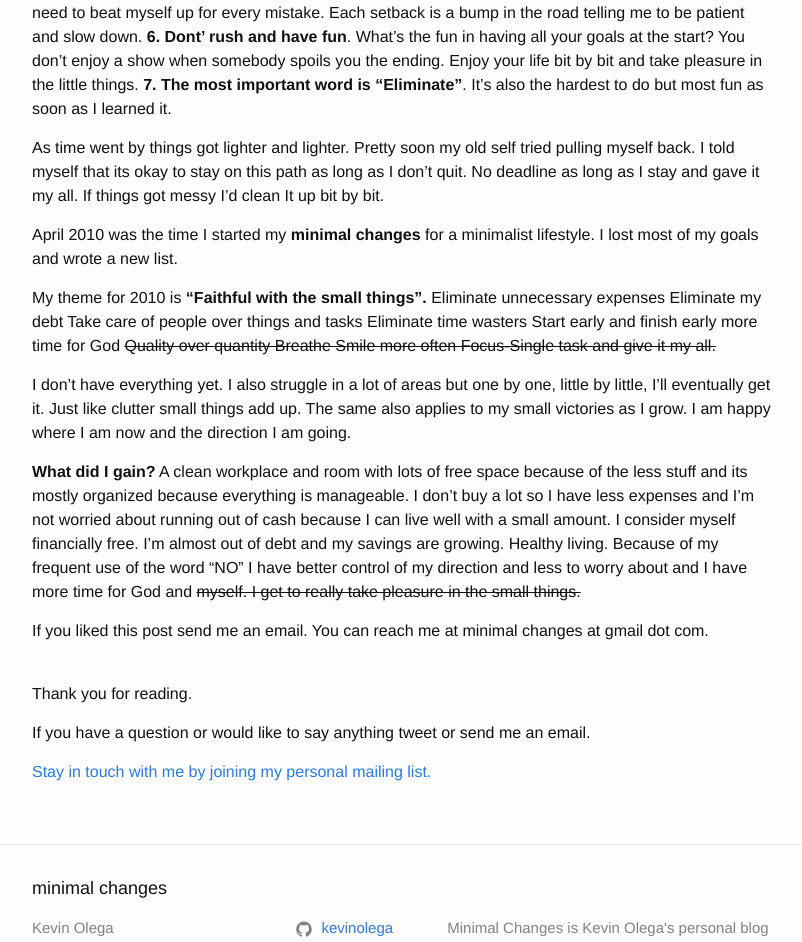
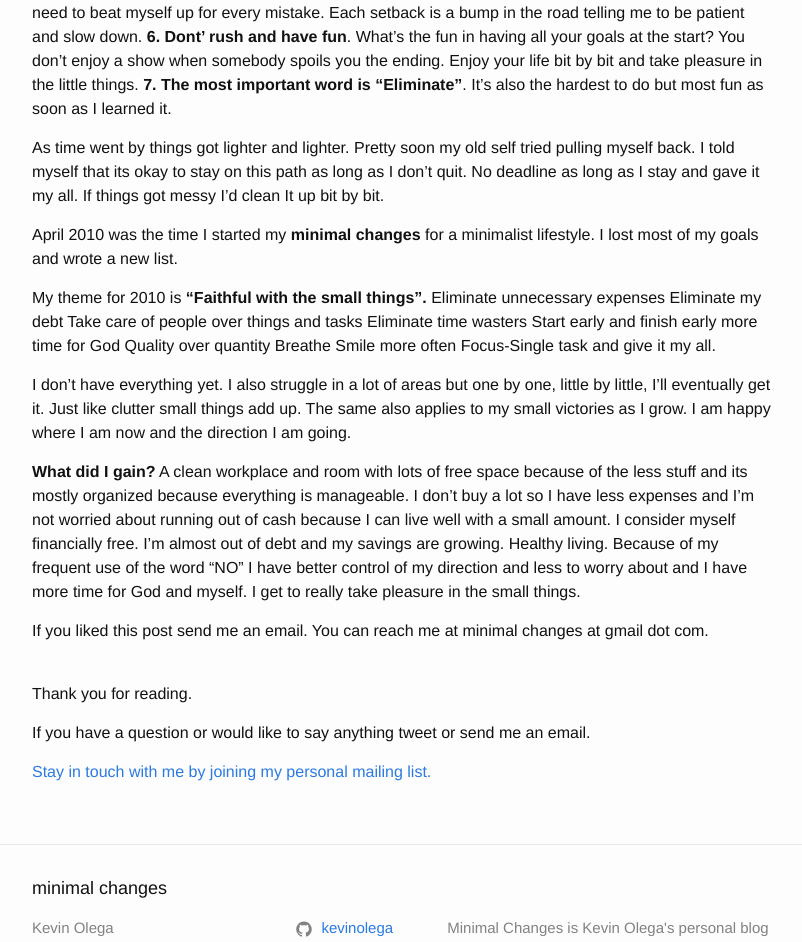
Before and after one commit to kevinolega/minimalchanges, a Jekyll site: the page built from _posts/2010-08-27-minimalist-lifestyle.md, in a window 1280 px wide. Shown: the part 1138-2080 px from the top of the page, without its empty margins (238-1040 px from the left). Built offline with Jekyll 4.4.1, drawn with Linux system fonts in a browser that asks for light colours; nearby versions of some CDN libraries; library files that are not in the unit come from our copies; part of the change alters nothing that is shown.

Commit message:
savechanges

```diff
--- a/_posts/2010-08-27-minimalist-lifestyle.md
+++ b/_posts/2010-08-27-minimalist-lifestyle.md
@@ -37,7 +37,6 @@ Take care of people over things and tasks
 Eliminate time wasters
 Start early and finish early
 more time for God
-<del datetime="2016-05-20T16:55:55+00:00">
 Quality over quantity
 Breathe
 Smile more often
@@ -50,7 +49,7 @@ A clean workplace and room with lots of free space because of the less stuff and
 I don’t buy a lot so I have less expenses and I’m not worried about running out of cash because I can live well with a small amount. I consider myself financially free.
 I’m almost out of debt and my savings are growing.
 Healthy living.
-Because of my frequent use of the word “NO” I have better control of my direction and less to worry about and I have more time for God and <del datetime="2016-05-20T16:55:55+00:00">myself.
+Because of my frequent use of the word “NO” I have better control of my direction and less to worry about and I have more time for God and myself.
 I get to really take pleasure in the small things.
 
 If you liked this post send me an email. You can reach me at minimal changes at gmail dot com.
```
Also changed, not shown: 1 other file.
